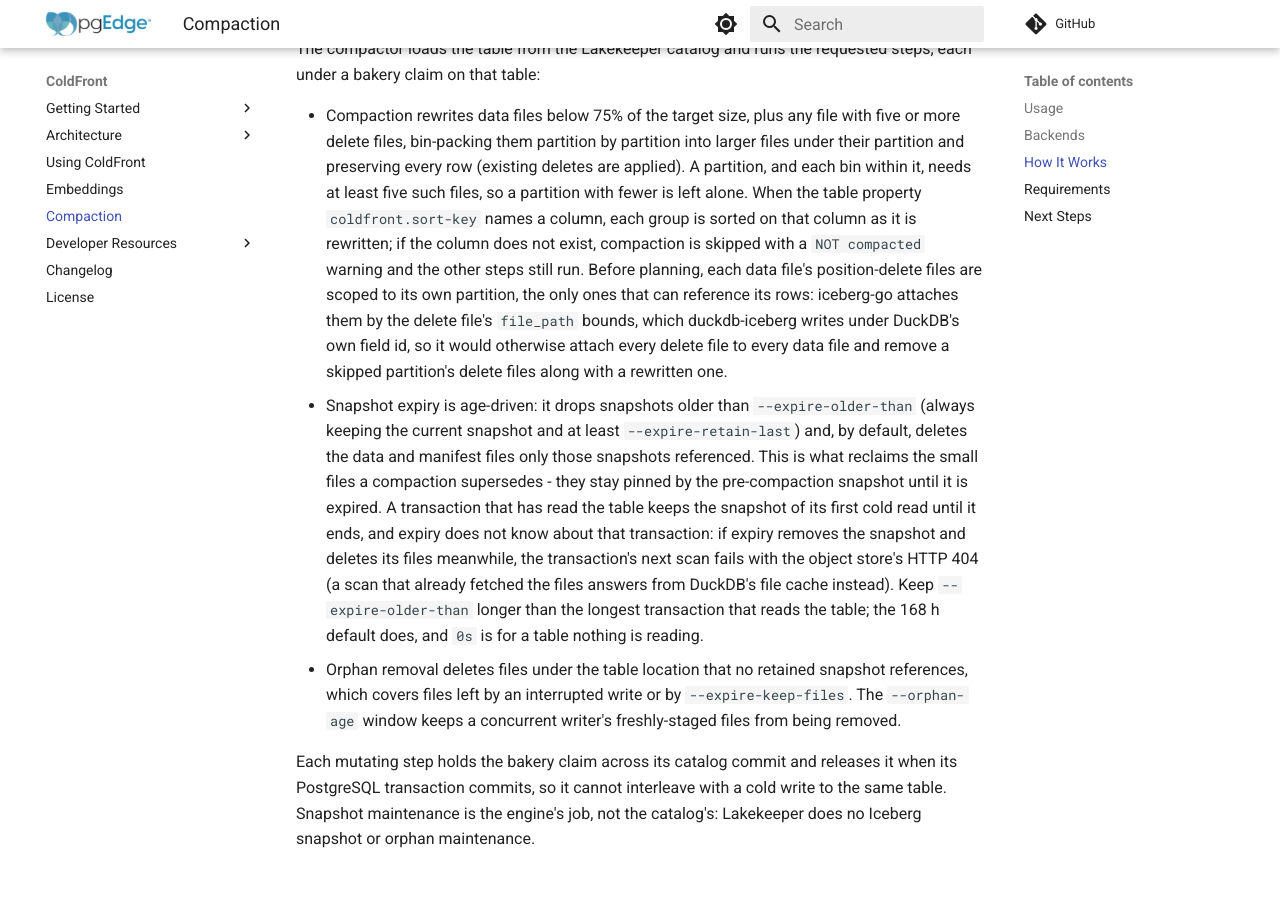
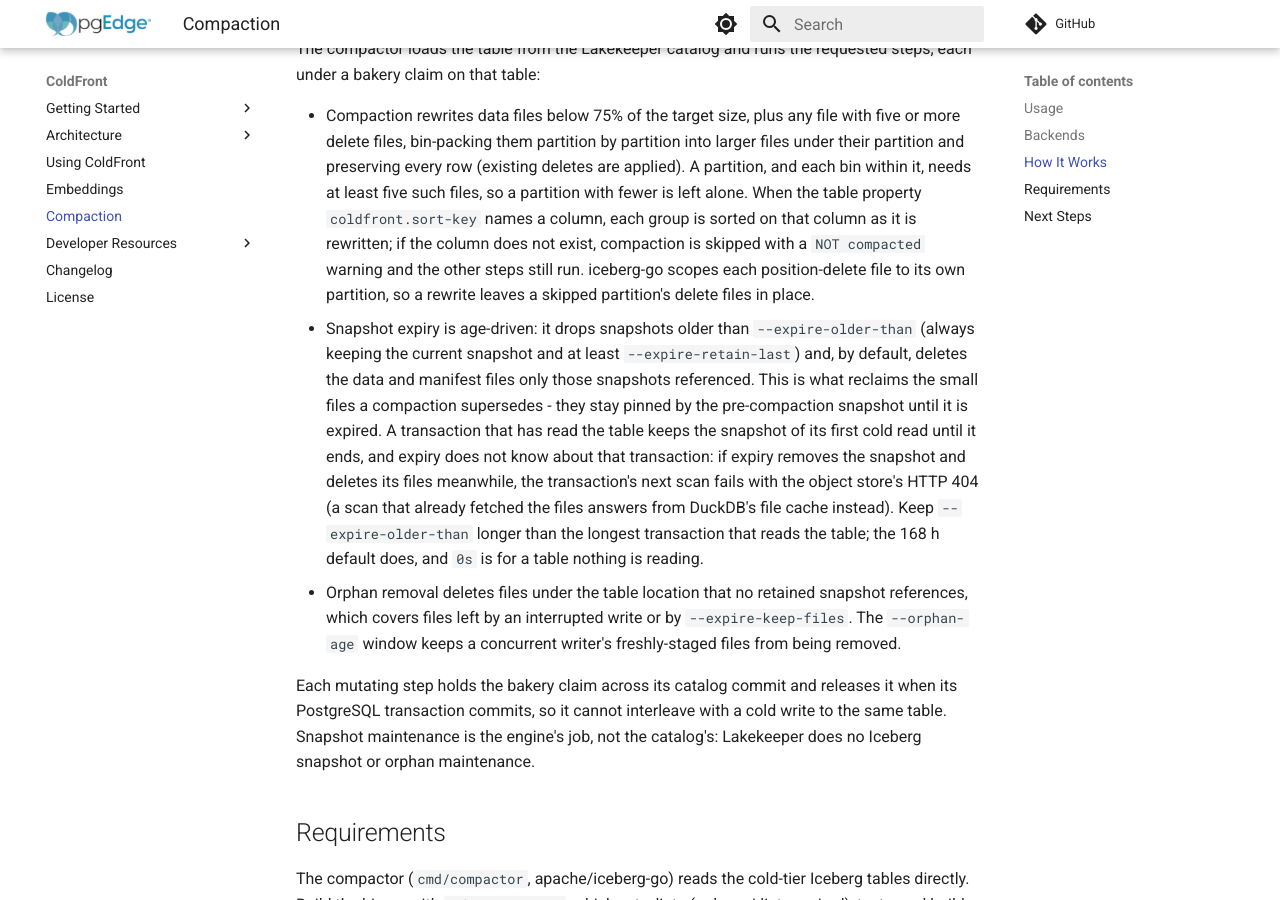
Before and after one commit to pgEdge/coldfront, an MkDocs documentation site: the page built from docs/compaction.md, in a window 1280 px wide and 900 px high, scrolled down 2251 px. Built offline with MkDocs 1.6.1 and Material for MkDocs 9.7.7, drawn with Linux system fonts in a browser that asks for light colours; comment, search, counter and statistics services are not loaded.

Commit message:
docs: the compaction guide credits iceberg-go with delete-file scoping

```diff
--- a/docs/compaction.md
+++ b/docs/compaction.md
@@ -84,12 +84,9 @@ requested steps, each under a bakery claim on that table:
   files, so a partition with fewer is left alone. When the table property
   `coldfront.sort-key` names a column, each group is sorted on that column as
   it is rewritten; if the column does not exist, compaction is skipped with a
-  `NOT compacted` warning and the other steps still run. Before planning, each
-  data file's position-delete files are scoped to its own partition, the only
-  ones that can reference its rows: iceberg-go attaches them by the delete
-  file's `file_path` bounds, which duckdb-iceberg writes under DuckDB's own
-  field id, so it would otherwise attach every delete file to every data file
-  and remove a skipped partition's delete files along with a rewritten one.
+  `NOT compacted` warning and the other steps still run. iceberg-go scopes each
+  position-delete file to its own partition, so a rewrite leaves a skipped
+  partition's delete files in place.
 - Snapshot expiry is age-driven: it drops snapshots older than
   `--expire-older-than` (always keeping the current snapshot and at least
   `--expire-retain-last`) and, by default, deletes the data and manifest files
```
